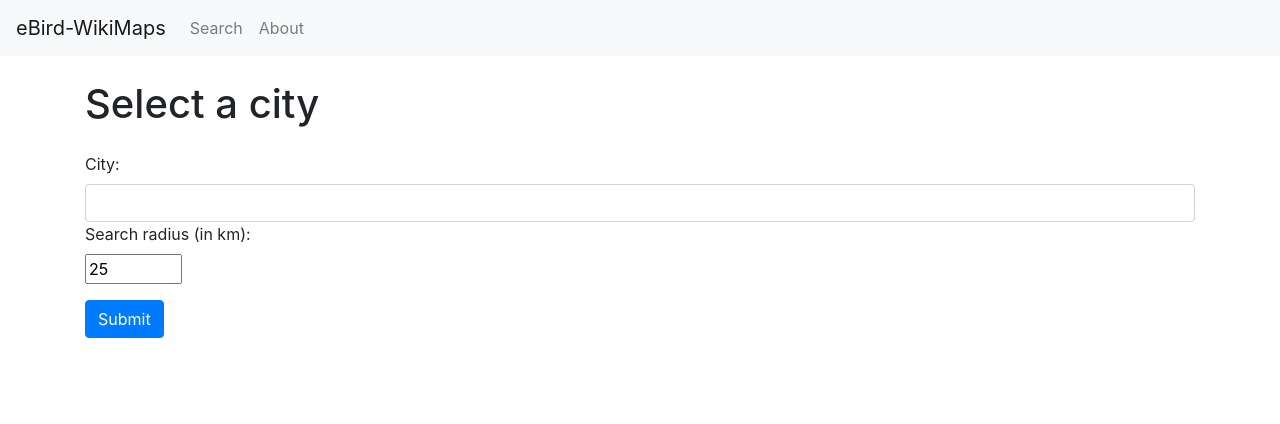
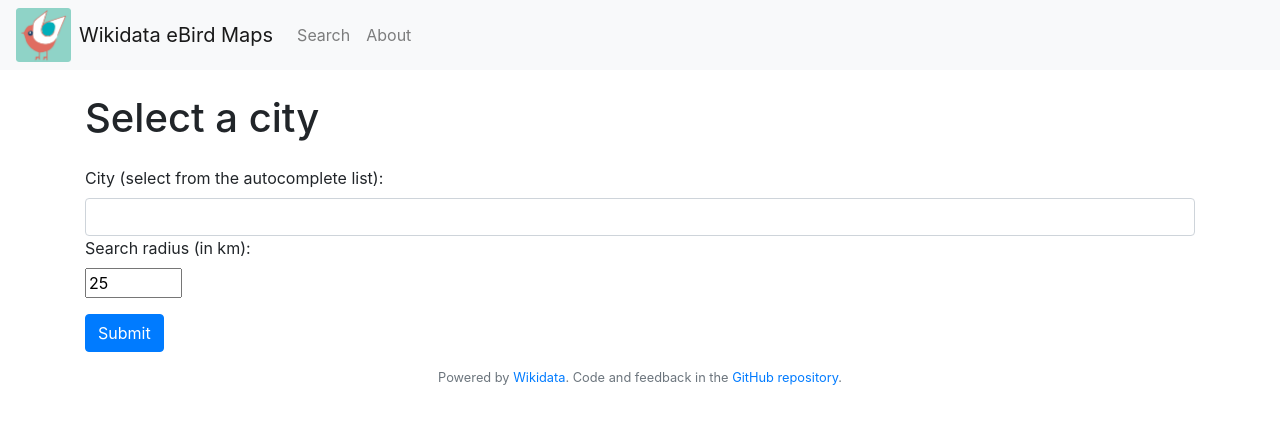
Before and after one commit to lubianat/ebird_wikidata_hotspots, a Flask app: page / in a window 1280 px wide. Shown: the top 424 px of the page. Run offline with Flask 3, Linux system fonts and the light colour scheme; some libraries are stand-ins or nearby versions.

Commit message:
Improve layout and change file structure

```diff
--- /dev/null
+++ b/www/python/src/templates/_footer.html
@@ -0,0 +1,4 @@
+<footer class="small text-center text-muted">
+  Powered by <a href="https://www.wikidata.org/wiki/Wikidata:Main_Page">Wikidata</a>.
+  Code and feedback in the <a href="https://github.com/lubianat/wikidata_ebird_maps"> GitHub repository</a>.
+</footer>
--- a/www/python/src/templates/_navbar.html
+++ b/www/python/src/templates/_navbar.html
@@ -1,5 +1,6 @@
 <nav class="navbar navbar-expand-lg navbar-light bg-light">
-  <a class="navbar-brand" href="/">eBird-WikiMaps</a>
+  <img src="/static/icon.png" width="55" class="d-inline-block align-top " style=" margin-right: 0.5rem; " alt="">
+  <a class=" navbar-brand" href="/"> Wikidata eBird Maps</a>
   <button class="navbar-toggler" type="button" data-toggle="collapse" data-target="#navbarNav" aria-controls="navbarNav"
     aria-expanded="false" aria-label="Toggle navigation">
     <span class="navbar-toggler-icon"></span>
--- a/www/python/src/templates/about.html
+++ b/www/python/src/templates/about.html
@@ -5,6 +5,7 @@
   <meta charset="UTF-8">
   <title>About</title>
   <link rel="stylesheet" href="https://stackpath.bootstrapcdn.com/bootstrap/4.3.1/css/bootstrap.min.css">
+  <link rel="icon" type="image/png" href="/static/icon.svg" />
 
 </head>
 
@@ -20,8 +21,8 @@
       map.</p>
     <p class="mb-2">Written by <a href="https://www.wikidata.org/wiki/User:TiagoLubiana" target="_blank">Tiago
         Lubiana</a>.</p>
-    <p class="mb-2">GitHub Repository: <a href="https://github.com/lubianat/ebird_wikidata_hotspots"
-        target="_blank">https://github.com/lubianat/ebird_wikidata_hotspots</a></p>
+    <p class="mb-2">GitHub Repository: <a href="https://github.com/lubianat/wikidata_ebird_maps"
+        target="_blank">https://github.com/lubianat/wikidata_ebird_maps</a></p>
     <p class="mb-2">For those active on iNaturalist, check out the related tool <a
         href="https://inat2wiki.toolforge.org/" target="_blank">https://inat2wiki.toolforge.org/</a>.</p>
   </div>
--- a/www/python/src/templates/index.html
+++ b/www/python/src/templates/index.html
@@ -10,6 +10,8 @@
   <link rel="stylesheet" href="https://stackpath.bootstrapcdn.com/bootstrap/4.3.1/css/bootstrap.min.css">
   <link rel="stylesheet"
     href="https://cdnjs.cloudflare.com/ajax/libs/jquery.devbridge-autocomplete/1.4.11/jquery.autocomplete.css">
+  <link rel="icon" type="image/png" href="/static/icon.svg" />
+
   <style>
     .autocomplete-suggestions {
       background-color: white;
@@ -40,7 +42,7 @@
         <h1 class="my-4">Select a city</h1>
         <form action="/map" method="get">
           <div class="form-group">
-            <label for="city">City:</label><br>
+            <label for="city">City (select from the autocomplete list):</label><br>
             <input type="text" id="city" name="city" class="form-control">
             <input type="hidden" id="lat" name="lat">
             <input type="hidden" id="lng" name="lng">
@@ -54,6 +56,7 @@
       </div>
     </div>
   </div>
+  {% include '_footer.html' %}
 
   <script src="{{ url_for('static', filename='script.js') }}"></script>
   <script src="https://stackpath.bootstrapcdn.com/bootstrap/4.3.1/js/bootstrap.min.js"></script>
--- a/www/python/src/templates/map.html
+++ b/www/python/src/templates/map.html
@@ -13,6 +13,8 @@
     }
   </style>
   <link rel="stylesheet" href="https://stackpath.bootstrapcdn.com/bootstrap/4.3.1/css/bootstrap.min.css">
+  <link rel="icon" type="image/png" href="/static/icon.svg" />
+
 
 </head>
 
@@ -25,6 +27,8 @@
   {% include '_map_generator.js.jinja' %}
   </script>
 
+  {% include '_footer.html' %}
+
 
 </body>
 
```
Also changed, not shown: www/python/src/static/icon.png (added), www/python/src/static/icon.svg (added).
